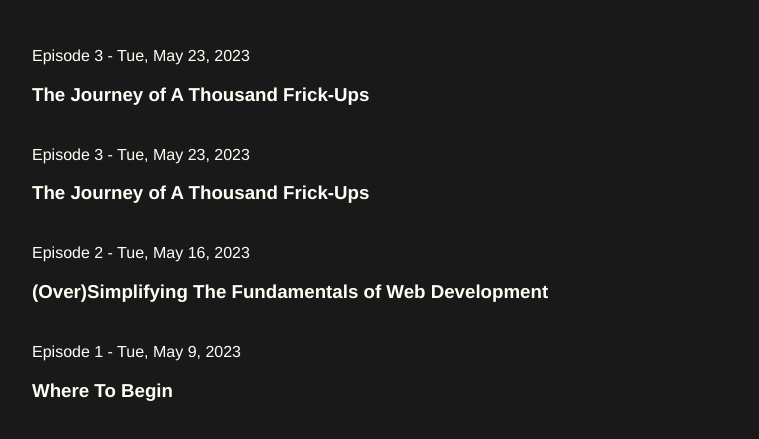
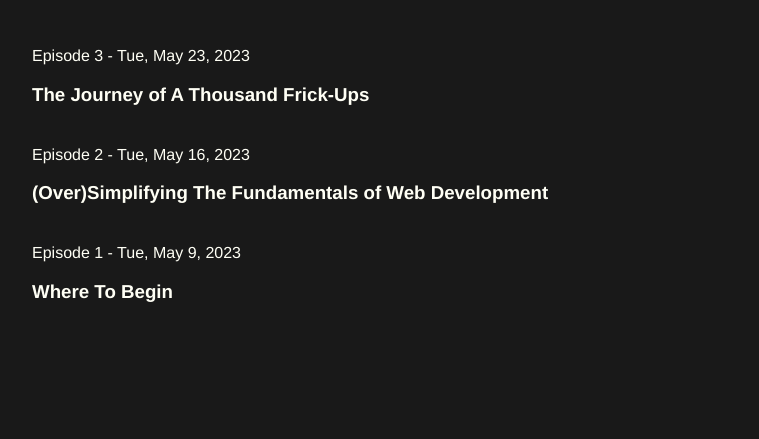
Before and after one commit to sethcwhiting/init, a website: page index.html in a window 1280 px wide. Shown: the part 101-540 px from the top of the page, without its empty margins (216-975 px from the left). Drawn offline with Linux system fonts and the light colour scheme.

Commit message:
Revises episode 3

```diff
--- a/index.html
+++ b/index.html
@@ -32,12 +32,6 @@
             </a>
         </li>
          <li>
-            <a href="episode/3">
-                <label>Episode 3 - <time datetime='2023-05-23'>Tue, May 23, 2023</time></label>
-                <h3>The Journey of A Thousand Frick-Ups</h3>
-            </a>
-        </li>
-         <li>
             <a href="episode/2">
                 <label>Episode 2 - <time datetime='2023-05-16'>Tue, May 16, 2023</time></label>
                 <h3>(Over)Simplifying The Fundamentals of Web Development</h3>
```
Also changed, not shown: episode/3/index.html (+1 -1 lines).
